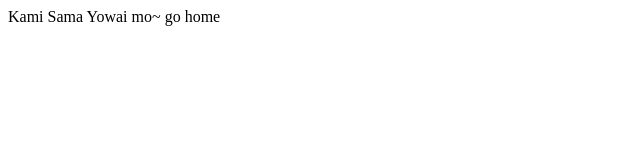
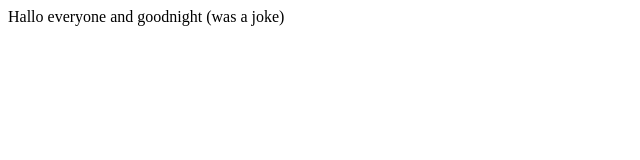
Before and after one commit to Kiyotaka-ayanooo/Personal-fortfolio-git, a plain HTML site: page Index.html in a window 1280 px wide. Shown: the full height of the page, 0-640 px from the left. Drawn offline with Linux system fonts and the light colour scheme.

Commit message:
Personal-fortfolio-git

```diff
--- a/Index.html
+++ b/Index.html
@@ -1,10 +1,13 @@
-<html>
-  <head>
-    </title>Kami Sama
-  </head>
+<!DOCTYPE html>
+<html lang="en">
+<head>
+  <meta charset="UTF-8">
+  <meta name="viewport" content="width=device-width, initial-scale=1.0">
+  <title>Kami sama</title>
+</head>
 <body>
-  <hl>Yowai mo~
+  Hallo everyone and goodnight
+  (was a joke)
 
- </hl>go home
 </body>
 </html>
```
